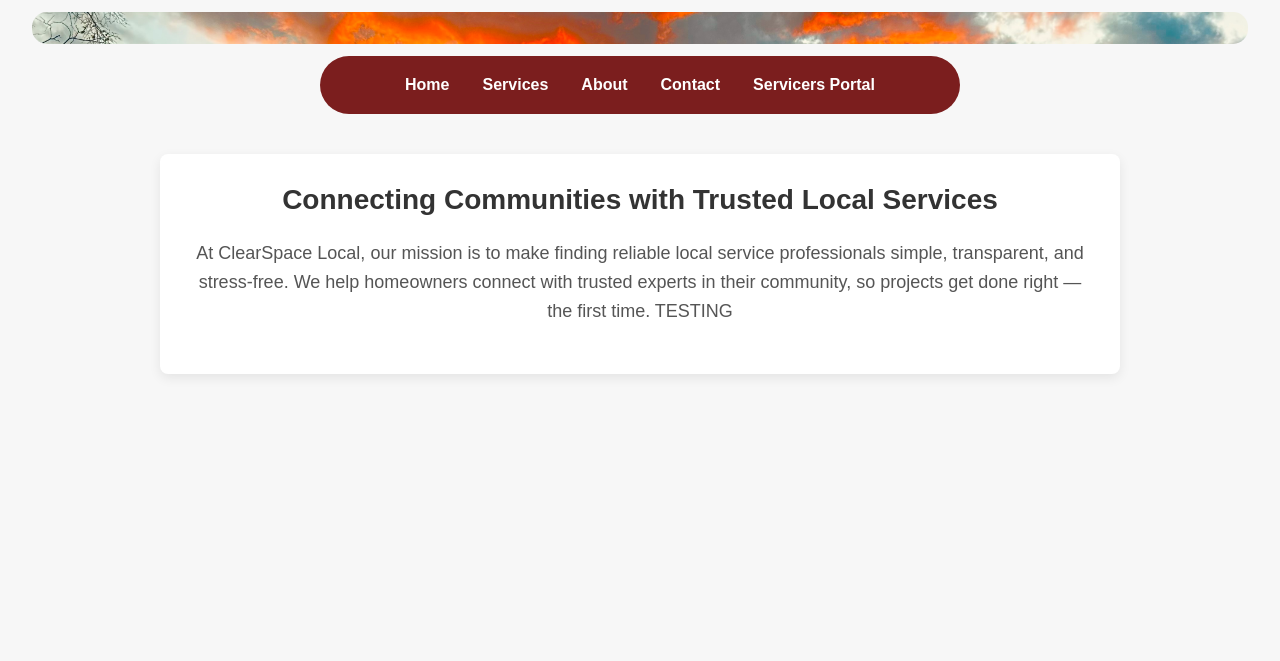
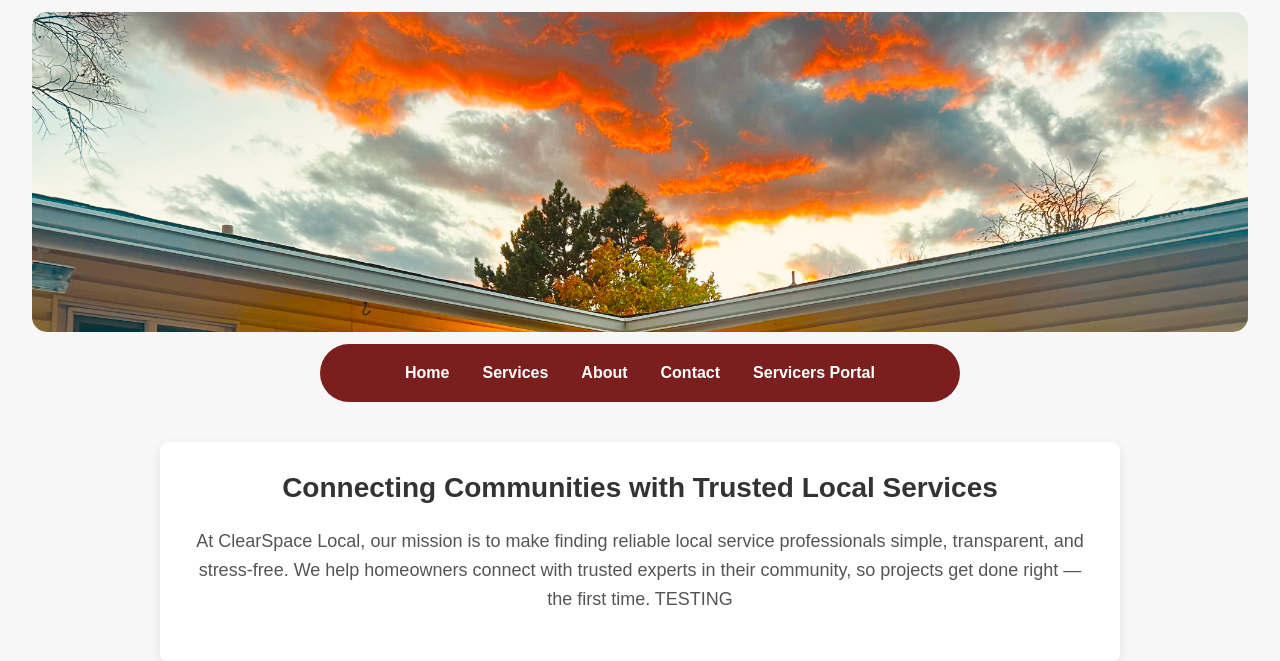
Before and after one commit to Justice-Sparks/ClearSpace-Local, a Django app: page / in a window 1280 px wide. Shown: the top 661 px of the page. Run offline with Django 5.2, Linux system fonts and the light colour scheme.

Commit message:
tweaking hard

```diff
--- a/marketplace/static/css/main.css
+++ b/marketplace/static/css/main.css
@@ -59,7 +59,7 @@ main {
 /* =================== HERO SECTION (Mobile First) ================== */
 .hero {
   width: 95vw;
-  height: 5vh;
+  height: 30vh;
   background-size: cover;
   background-position: center 35%;
   margin-top: 8px;
@@ -70,7 +70,7 @@ main {
 /* ========== Tablet & Desktop ========== */
 @media (min-width: 768px) {
   .hero {
-    height: 5vh;
+    height: 35vh;
     background-position: center 15%;
     margin-top: 12px;
     border-radius: 15px;
@@ -80,7 +80,7 @@ main {
 /* ========== Large Desktop (Optional) ========== */
 @media (min-width: 1200px) {
   .hero {
-    height: 4vh;
+    height: 40vh;
     /* max-width: 1200px; */
     margin-left: auto;
     margin-right: auto;
@@ -111,11 +111,8 @@ main {
   color: #555;
 }
 
-/* ========== MOBILE TWEAKS ========== */
+/* ========== MOBILE TWEAKS FOR MISSION CONTAINER ========== */
 @media (max-width: 480px) {
-  .hero {
-    height: 28vh;
-  }
 
   .mission-container {
     margin: 20px auto;
```
